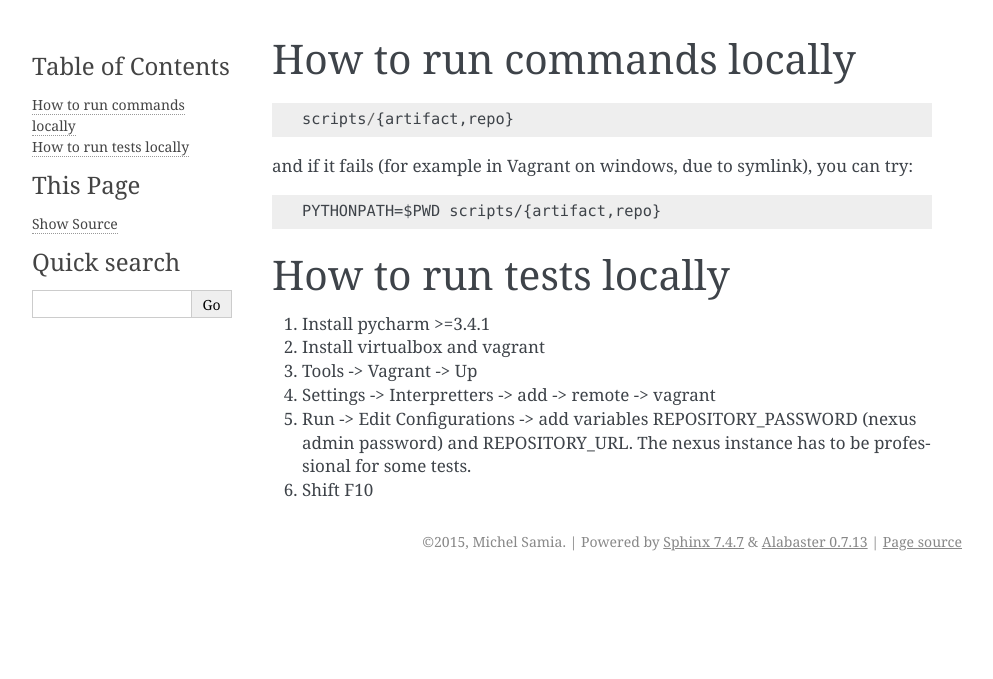
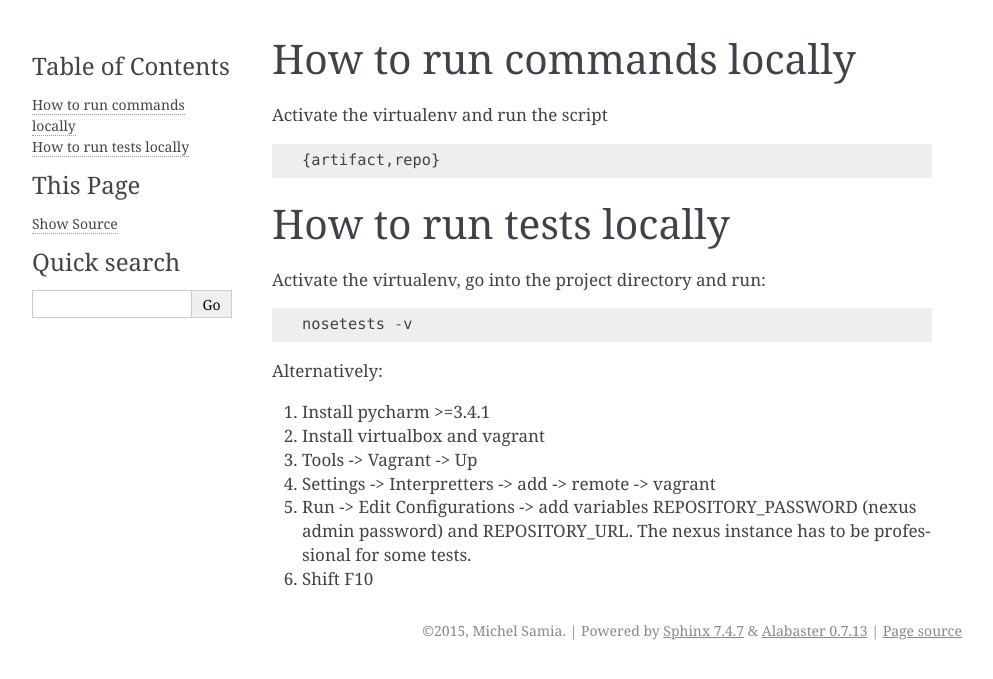
Before and after one commit to packagemgmt/repositorytools, a Sphinx documentation site: the page built from docs/development.rst, in a window 1280 px wide. Shown: the top 679 px of the page, without its empty margins (148-1141 px from the left). Built offline with Sphinx 7.4.7, drawn with Linux system fonts in a browser that asks for light colours.

```diff
--- /dev/null
+++ b/docs/authors.rst
@@ -0,0 +1 @@
+.. include:: ../AUTHORS.rst
--- a/docs/development.rst
+++ b/docs/development.rst
@@ -1,19 +1,23 @@
 How to run commands locally
 ---------------------------
 
-::
-
-    scripts/{artifact,repo}
-
-and if it fails (for example in Vagrant on windows, due to symlink), you
-can try:
+Activate the virtualenv and run the script
 
 ::
 
-    PYTHONPATH=$PWD scripts/{artifact,repo}
+    {artifact,repo}
+
 
 How to run tests locally
 ------------------------
+
+Activate the virtualenv, go into the project directory and run:
+
+::
+
+    nosetests -v
+
+Alternatively:
 
 1. Install pycharm >=3.4.1
 2. Install virtualbox and vagrant
--- a/docs/index.rst
+++ b/docs/index.rst
@@ -11,7 +11,10 @@ Contents:
 .. toctree::
    :maxdepth: 2
 
-
+   readme
+   authors
+   development
+   modules
 
 Indices and tables
 ==================
--- /dev/null
+++ b/docs/readme.rst
@@ -0,0 +1 @@
+.. include:: ../README.rst
```
Also changed, not shown: AUTHORS.rst (added, +13 -0 lines), docs/repositorytools.cli.commands.rst (added, +26 -0 lines), docs/repositorytools.cli.rst (added, +25 -0 lines), docs/repositorytools.lib.rst (added, +26 -0 lines), docs/repositorytools.rst (+8 -31 lines), 1 other file.
